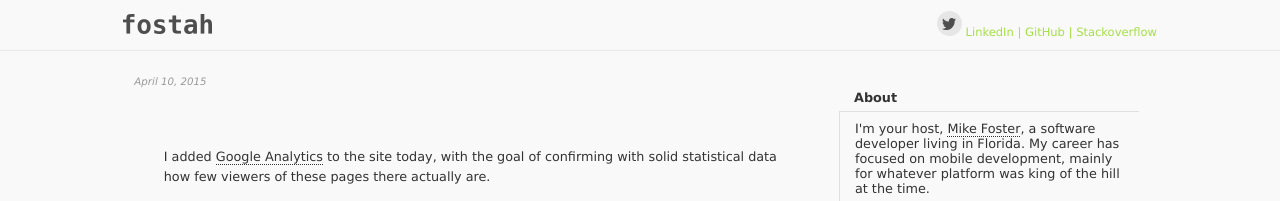
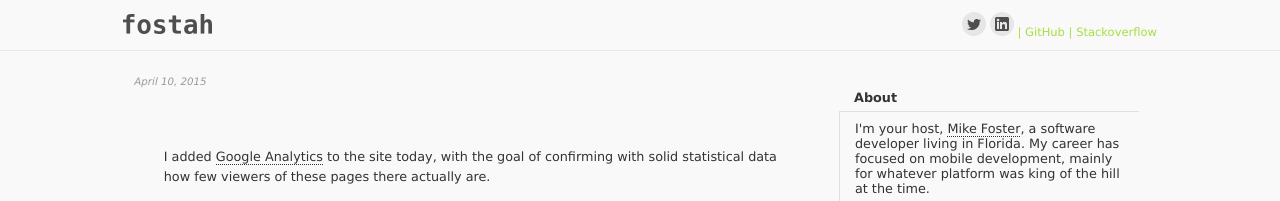
Before and after one commit to fostah/fostah.github.io, a Jekyll site: the page built from index.html, in a window 1280 px wide. Shown: the top 201 px of the page. Built offline with Jekyll 4.4.1, drawn with Linux system fonts in a browser that asks for light colours; comment, search, counter and statistics services are not loaded.

Commit message:
Add linkedin image link.

```diff
--- a/_includes/header.html
+++ b/_includes/header.html
@@ -6,7 +6,7 @@
 
     <span class="links marginalItem">
       <a title="Twitter" href="http://twitter.com/fostah"><img src="/images/twitter.png"/></a>
-      <a title="LinkedIn"       href="http://www.linkedin.com/in/michaellfoster">LinkedIn</a> |
+      <a title="LinkedIn" href="http://www.linkedin.com/in/michaellfoster"><img src="/images/linkedin.png"/></a> |
       <a title="Github"         href="https://github.com/fostah">GitHub</a> |
       <a title="Stackoverflow"  href="http://stackoverflow.com/users/16524/fostah">Stackoverflow</a>
     </span>
```
Also changed, not shown: images/linkedin.png (added), images/twitter.png.
